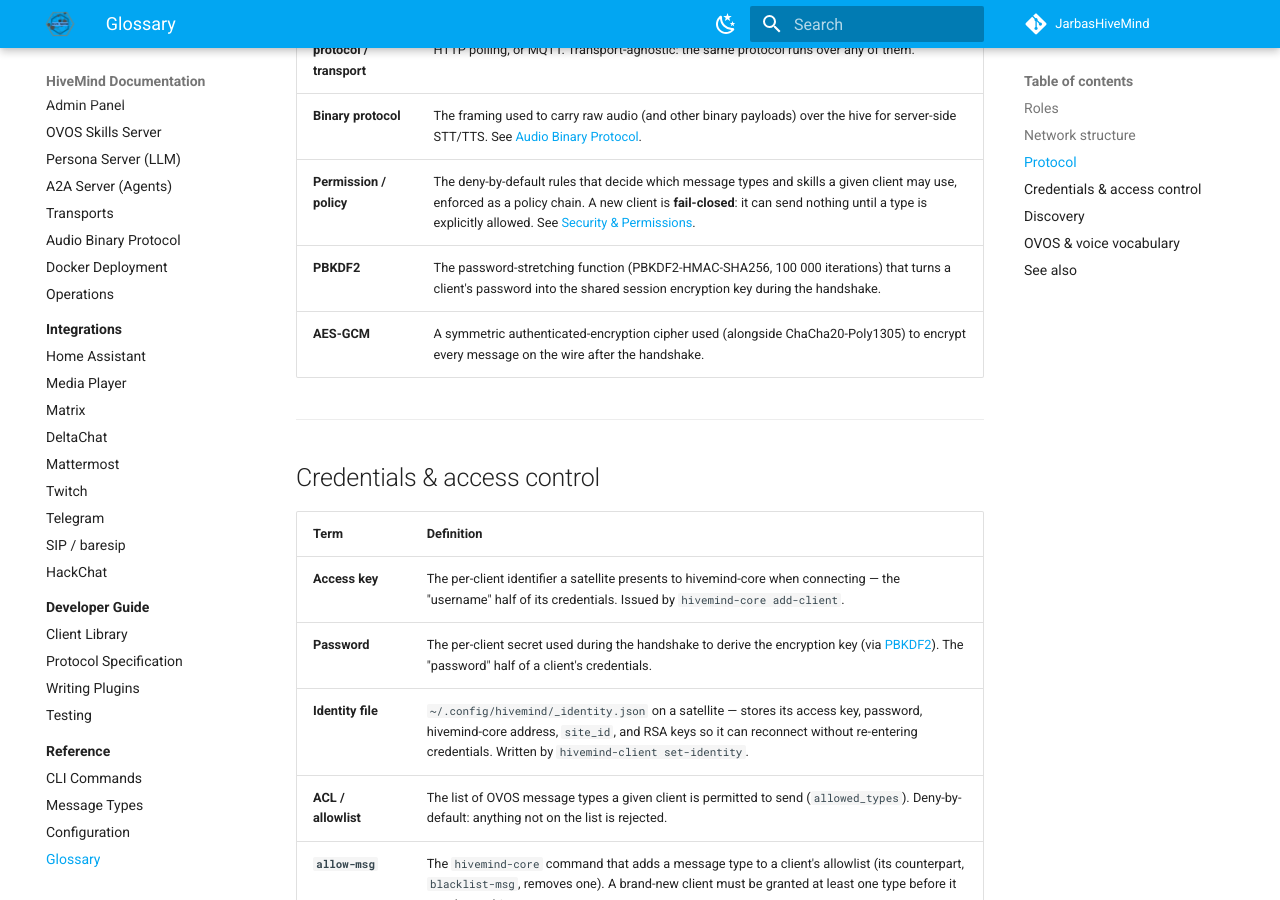
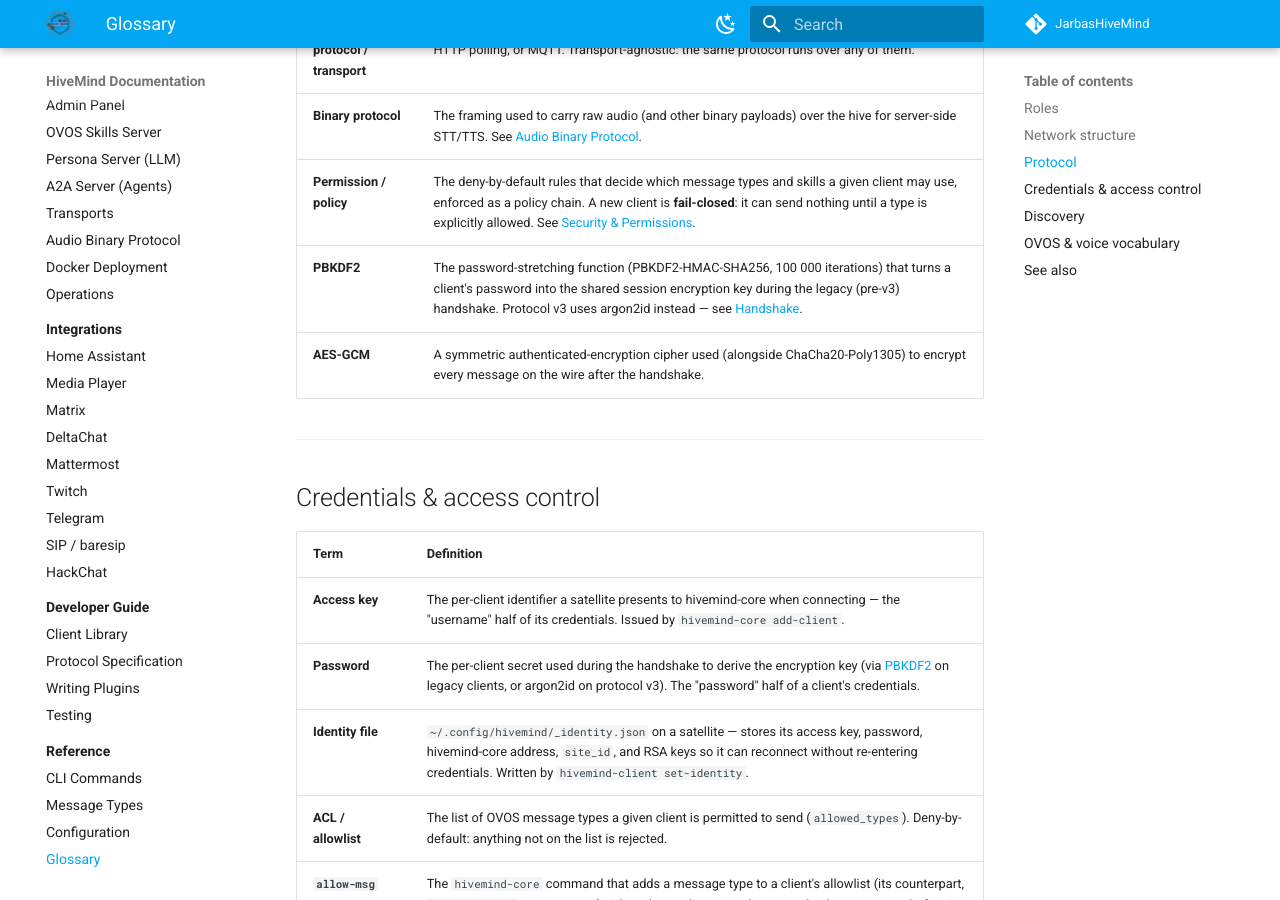
Before and after one commit to JarbasHiveMind/HiveMind-community-docs, an MkDocs documentation site: the page built from docs/reference/glossary.md, in a window 1280 px wide and 900 px high, scrolled down 2633 px. Built offline with MkDocs 1.6.1 and Material for MkDocs 9.7.7, drawn with Linux system fonts in a browser that asks for light colours.

Commit message:
fix: glossary PBKDF2/Password entries contradicted the Handshake entry
Handshake correctly distinguishes v3 (argon2id) from legacy PBKDF2.
The PBKDF2 and Password entries a few rows down asserted PBKDF2
unconditionally as the session-key derivation, with no v3 caveat --
verified against hivemind-websocket-client's noise.py, which derives
the v3 PSK via argon2id, not PBKDF2. Qualified both entries.

Co-Authored-By: Claude Fable 5 <noreply@anthropic.com>

```diff
--- a/docs/reference/glossary.md
+++ b/docs/reference/glossary.md
@@ -54,7 +54,7 @@
 | **Network protocol / transport** | The pluggable carrier that moves HiveMind messages between nodes — WebSocket (default), HTTP polling, or MQTT. Transport-agnostic: the same protocol runs over any of them. |
 | **Binary protocol** | The framing used to carry raw audio (and other binary payloads) over the hive for server-side STT/TTS. See [Audio Binary Protocol](../server/audio-binary-protocol.md). |
 | **Permission / policy** | The deny-by-default rules that decide which message types and skills a given client may use, enforced as a policy chain. A new client is **fail-closed**: it can send nothing until a type is explicitly allowed. See [Security & Permissions](../concepts/security.md). |
-| **PBKDF2** | The password-stretching function (PBKDF2-HMAC-SHA256, 100 000 iterations) that turns a client's password into the shared session encryption key during the handshake. |
+| **PBKDF2** | The password-stretching function (PBKDF2-HMAC-SHA256, 100 000 iterations) that turns a client's password into the shared session encryption key during the legacy (pre-v3) handshake. Protocol v3 uses argon2id instead — see [Handshake](#protocol). |
 | **AES-GCM** | A symmetric authenticated-encryption cipher used (alongside ChaCha20-Poly1305) to encrypt every message on the wire after the handshake. |
 
 ---
@@ -64,7 +64,7 @@
 | Term | Definition |
 |---|---|
 | **Access key** | The per-client identifier a satellite presents to hivemind-core when connecting — the "username" half of its credentials. Issued by `hivemind-core add-client`. |
-| **Password** | The per-client secret used during the handshake to derive the encryption key (via [PBKDF2](#protocol)). The "password" half of a client's credentials. |
+| **Password** | The per-client secret used during the handshake to derive the encryption key (via [PBKDF2](#protocol) on legacy clients, or argon2id on protocol v3). The "password" half of a client's credentials. |
 | **Identity file** | `~/.config/hivemind/_identity.json` on a satellite — stores its access key, password, hivemind-core address, `site_id`, and RSA keys so it can reconnect without re-entering credentials. Written by `hivemind-client set-identity`. |
 | **ACL / allowlist** | The list of OVOS message types a given client is permitted to send (`allowed_types`). Deny-by-default: anything not on the list is rejected. |
 | **`allow-msg`** | The `hivemind-core` command that adds a message type to a client's allowlist (its counterpart, `blacklist-msg`, removes one). A brand-new client must be granted at least one type before it can do anything. |
```
